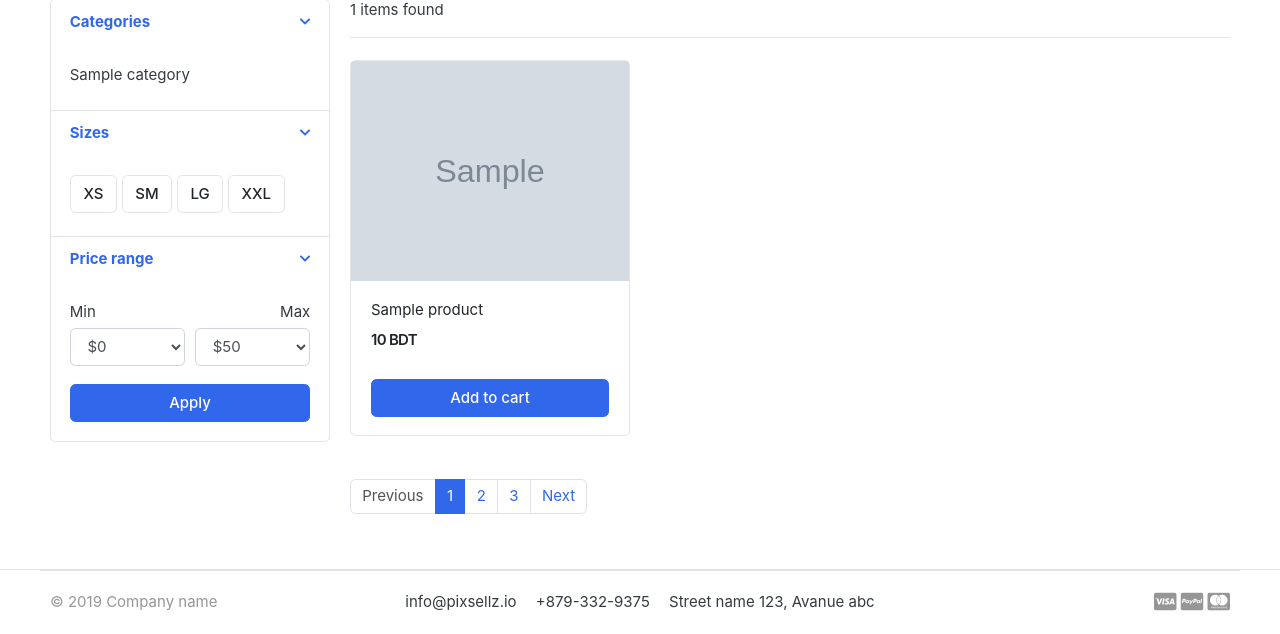
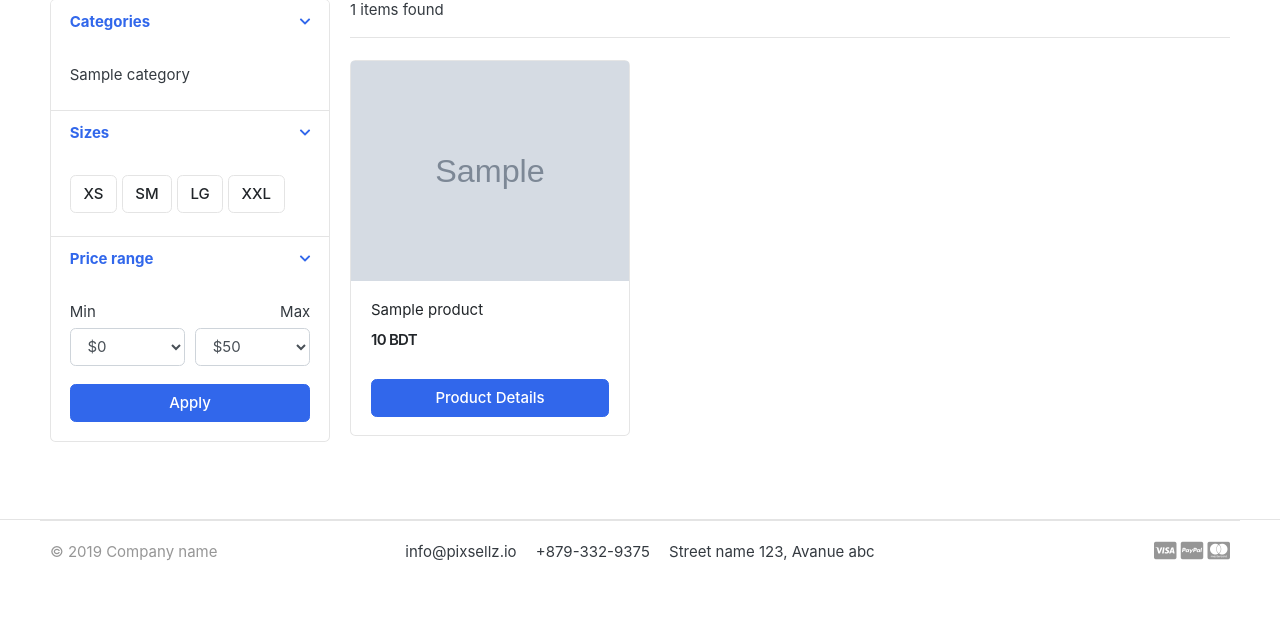
Before and after one commit to tasinkhan/Django-E-commerce, a Django app: page /store/ in a window 1280 px wide. Shown: the part 295-929 px from the top of the page. After the commit the page ends 856 px from the top, so only its background shows below. Run offline with Django 3.2, Linux system fonts and the light colour scheme; tables that the repository leaves empty hold one stand-in row (values such as "Sample post"); grey boxes marked "Sample" are stand-in pictures; some libraries are stand-ins or nearby versions; some web fonts are replaced.

Commit message:
Pagination added

```diff
--- /dev/null
+++ b/cart/context_processors.py
@@ -0,0 +1,19 @@
+from cart.models import Cart, CartItem
+from cart.views import _cart_id
+
+def counter(request):
+    cart_count=0
+    if 'admin' in request.path:
+        return {}
+    else:
+        try:
+            cart = Cart.objects.filter(cart_id = _cart_id(request))
+            cart_items = CartItem.objects.filter(cart=cart[:1])
+
+            for cart_item in cart_items:
+                cart_count += cart_item.quantity
+
+        except Cart.DoesNotExist:
+            cart_count = 0
+
+    return dict(cart_count=cart_count)
--- a/cart/views.py
+++ b/cart/views.py
@@ -11,8 +11,6 @@ def _cart_id(request):
     if not cart:
         cart = request.session.create()
     return cart
-
-
 
 def add_to_cart(request,product_id):
     product = Product.objects.get(id=product_id)
@@ -34,7 +32,6 @@ def add_to_cart(request,product_id):
             cart = cart
         )
         cart_item.save()
-    # return HttpResponse(cart_item.quantity)
     return redirect('cart:cart')
 
 def decrement_cart_item(request,product_id):
@@ -55,9 +52,10 @@ def remove_from_cart(request, product_id):
     cart_item.delete()
     return redirect('cart:cart')
 
-
 def cart(request, total=0, quantity=0, cart_items=None):
     try:
+        tax = 0,
+        grand_total = 0,
         cart = Cart.objects.get(cart_id=_cart_id(request))
         cart_items = CartItem.objects.filter(cart=cart, is_active=True)
         for cart_item in cart_items:
@@ -70,10 +68,10 @@ def cart(request, total=0, quantity=0, cart_items=None):
         pass
 
     context={
-        'cart_items':cart_items,
-        'total': total,
-        'quantity': quantity,
-        'tax':tax,
-        'grand_total':grand_total
+        'cart_items'    :cart_items,
+        'total'         :total,
+        'quantity'      :quantity,
+        'tax'           :tax,
+        'grand_total'   :grand_total
     }
     return render(request, 'store/cart.html', context)
--- a/store/models.py
+++ b/store/models.py
@@ -17,5 +17,8 @@ class Product(models.Model):
     def get_url(self):
         return reverse('store:product_detail', args=[self.category.slug, self.slug])
 
+    class Meta:
+        ordering = ['-id']
+
     def __str__(self):
         return self.product_name
--- a/store/views.py
+++ b/store/views.py
@@ -1,6 +1,11 @@
+from django.http.response import HttpResponse
+from cart.models import CartItem
 from django.shortcuts import render, get_object_or_404
 from category.models import Category
 from .models import Product
+from cart.models import CartItem
+from cart.views import _cart_id
+from django.core.paginator import Paginator, EmptyPage, PageNotAnInteger
 # Create your views here.
 
 def store(request, category_slug=None):
@@ -9,23 +14,32 @@ def store(request, category_slug=None):
     if category_slug != None:
         categories = get_object_or_404(Category, slug=category_slug)
         products = Product.objects.filter(category=categories, is_available=True)
+        paginator = Paginator(products, 6)
+        page_number = request.GET.get('page')
+        paged_products = paginator.get_page(page_number)
         product_count = products.count()
     else:
         products = Product.objects.all().filter(is_available=True)
+        paginator = Paginator(products, 6)
+        page_number = request.GET.get('page')
+        paged_products = paginator.get_page(page_number)
         product_count = products.count()
     context = {
-        'products':products,
-        'product_count':product_count
+        'products'      :paged_products,
+        'product_count' :product_count
     }
     return render(request, 'store/store.html', context)
 
 def product_detail(request,category_slug,product_slug):
     try:
         single_product = Product.objects.get(category__slug=category_slug, slug=product_slug)
+        in_cart = CartItem.objects.filter(cart__cart_id = _cart_id(request), product = single_product).exists()
+
     except Exception as e:
         raise e
 
     context = {
-        'single_product':single_product
+        'single_product'    :single_product,
+        'in_cart'           :in_cart
     }
     return render(request,'store/product_detail.html', context)
--- a/techkart/settings.py
+++ b/techkart/settings.py
@@ -67,6 +67,7 @@ TEMPLATES = [
                 'django.contrib.auth.context_processors.auth',
                 'django.contrib.messages.context_processors.messages',
                 'store.context_processors.menu_links',
+                'cart.context_processors.counter',
             ],
         },
     },
--- a/templates/includes/navbar.html
+++ b/templates/includes/navbar.html
@@ -68,7 +68,7 @@
                         </div>
                         <a href="{% url 'cart:cart' %}" class="widget-header pl-3 ml-3">
                             <div class="icon icon-sm rounded-circle border"><i class="fa fa-shopping-cart"></i></div>
-                            <span class="badge badge-pill badge-danger notify">0</span>
+                            <span class="badge badge-pill badge-danger notify">{{cart_count}}</span>
                         </a>
                     </div> <!-- widgets-wrap.// -->
                 </div> <!-- col.// -->
--- a/templates/store/store.html
+++ b/templates/store/store.html
@@ -139,7 +139,7 @@
                             <span class="price">{{product.price}} BDT</span>
                         </div> <!-- price-wrap.// -->
                     </div>
-                    <a href="#" class="btn btn-block btn-primary">Add to cart </a>
+                    <a href="{{ product.get_url }}" class="btn btn-block btn-primary">Product Details</a>
                 </figcaption>
             </figure>
         </div>
@@ -148,13 +148,27 @@
 
 
     <nav class="mt-4" aria-label="Page navigation sample">
+    {% if products.has_other_pages %}
       <ul class="pagination">
-        <li class="page-item disabled"><a class="page-link" href="#">Previous</a></li>
-        <li class="page-item active"><a class="page-link" href="#">1</a></li>
-        <li class="page-item"><a class="page-link" href="#">2</a></li>
-        <li class="page-item"><a class="page-link" href="#">3</a></li>
-        <li class="page-item"><a class="page-link" href="#">Next</a></li>
+        {% if products.has_previous %}
+        <li class="page-item"><a class="page-link" href="?page={{products.previous_page_number }}">Previous</a></li>
+        {% else %}
+        <li class="page-item disabled" ><a class="page-link" href="">Previous</a></li>
+        {% endif %}
+        {% for i in products.paginator.page_range %}
+            {% if products.number == i %}
+                <li class="page-item active"><a class="page-link" href="#">{{i}}</a></li>
+            {% else %}
+                <li class="page-item "><a class="page-link" href="?page={{i}}">{{i}}</a></li>
+            {% endif %}
+        {% endfor %}
+        {% if products.has_next %}
+        <li class="page-item"><a class="page-link" href="?page={{products.next_page_number}}">Next</a></li>
+        {% else %}
+        <li class="page-item disabled"><a class="page-link" href="#">Next</a></li>
+        {% endif %}
       </ul>
+    {% endif %}
     </nav>
 
         </main> <!-- col.// -->
```
Also changed, not shown: templates/store/cart.html (+10 -3 lines), templates/store/product_detail.html (+7 -1 lines).
